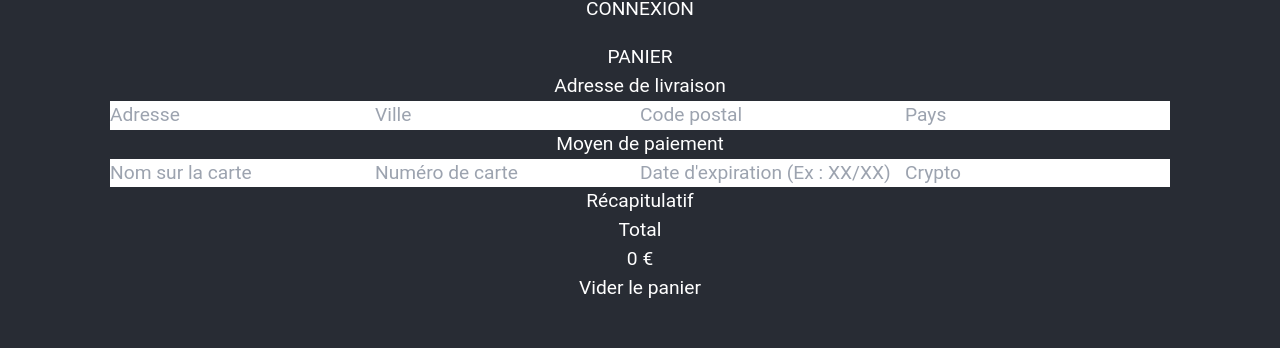
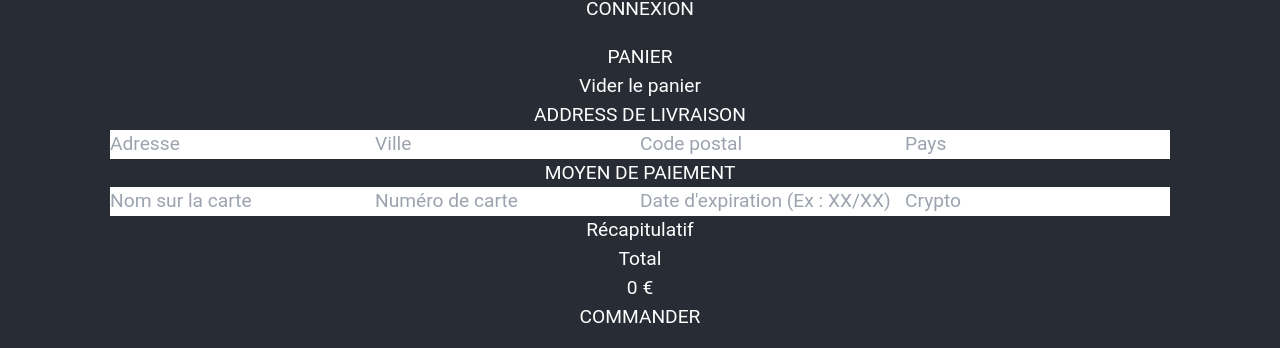
Before and after one commit to MussOo/E-commerce, a React (Vite) app in the folder front/: page /cart in a window 1280 px wide. Shown: the part 860-1208 px from the top of the page. Before the commit the page ends 1183 px from the top, so only its background shows below. Built offline with nearby package versions, Linux system fonts and the light colour scheme.

Commit message:
gestion stock product CART

```diff
--- a/front/src/api/product.js
+++ b/front/src/api/product.js
@@ -148,3 +148,18 @@ export async function search(name) {
         });
     });
 }
+
+
+export async function check_stock(id, stock){
+    return await axios
+    .post(`http://localhost:3000/product/stock/${id}`,
+        {
+            stock: stock,
+        },
+        {
+            headers: {
+                "Content-Type": "application/json",
+            },
+        }
+    );
+}
--- a/front/src/components/CardProducts.jsx
+++ b/front/src/components/CardProducts.jsx
@@ -157,6 +157,7 @@ export default function CardProducts({ product }) {
                 price: product.price,
                 image: product.images[0],
                 qty: 1,
+                realQty: product.qty
               });
             }
           } className="inline-flex items-center rounded-lg bg-primary-700 px-5 py-2.5 text-sm font-medium text-black hover:bg-primary-800 focus:outline-none focus:ring-4  focus:ring-primary-300 dark:bg-primary-600 dark:hover:bg-primary-700 dark:focus:ring-primary-800">
--- a/front/src/components/cart/Cart.jsx
+++ b/front/src/components/cart/Cart.jsx
@@ -1,35 +1,34 @@
-import { useContext, useEffect } from "react"
+import { useContext } from "react"
 import { CartContext } from "../../context/contextCart"
 import ItemCart from "./ItemCart";
 
 
 
 export default function Cart() {
-    const { cart, remove } = useContext(CartContext);
+    const { cart, context_removeAll } = useContext(CartContext);
 
 
-    useEffect(() => {
-        console.log('cart', cart);
-    }, [cart])
     return (
         <div className=" h-full flex flex-col items-center space-y-4 w-11/12">
             <h1 className="text-5xl font-bold">
                 PANIER</h1>
 
-            <div className="flex flex-row w-full space-x-4">
-                <div className="w-1/2 flex flex-col space-y-4 p-4">
+            <div className="flex flex-col md:flex-row w-full space-x-4">
+                <div className="md:w-1/2 flex flex-col space-y-4 p-4">
+                <button className="bg-black text-white p-4 rounded-lg w-full disabled:opacity-25" disabled={cart.length === 0} onClick={context_removeAll}>Vider le panier</button>
                 {
                     cart && cart.map((product, index) => (
                         <ItemCart key={index} product={product} />
                     ))
                 }
                 </div>
-                <div className="w-1/2">
+                <div className="md:w-1/2">
                     <div className="bg-white text-black p-4 flex flex-col space-y-4">
                         <div className="flex flex-col space-y-48">
                             <form action="" className="flex flex-col space-y-4 p-4 text-black">
-                                <h2 className="text-start text-2xl font-bold underline">
-                                    Adresse de livraison</h2>
+                                <h2 className="text-start text-xl font-bold ">
+                                    ADDRESS DE LIVRAISON
+                                    </h2>
                                 <div className="flex flex-col space-y-4">
                                     <input type="text" placeholder="Adresse" className="p-2 rounded-lg border-2 text-black" />
                                     <input type="text" placeholder="Ville" className="p-2 rounded-lg border-2" />
@@ -37,7 +36,9 @@ export default function Cart() {
                                     <input type="text" placeholder="Pays" className="p-2 rounded-lg border-2" />
                                 </div>
                                 <div className="flex flex-col space-y-4 mt-4">
-                                    <h2 className="text-start text-2xl font-bold underline">Moyen de paiement</h2>
+                                    <h2 className="text-start text-xl font-bold ">
+                                        MOYEN DE PAIEMENT
+                                        </h2>
                                     <div className="flex flex-col space-y-4">
                                         <input type="text" placeholder="Nom sur la carte" className="p-2 rounded-lg border-2" />
                                         <input type="text" placeholder="Numéro de carte" className="p-2 rounded-lg border-2" />
@@ -52,7 +53,9 @@ export default function Cart() {
                             <p className="text-lg">Total</p>
                             <p className="text-lg">{cart.reduce((acc, item) => acc + item.price * item.qty, 0)} €</p>
                         </div>
-                        <button className="bg-black text-white p-4 rounded-lg w-full" onClick={remove}>Vider le panier</button>
+                        <button className="bg-black text-white p-4 rounded-lg w-full disabled:opacity-25" disabled={cart.length === 0} onClick={context_removeAll}>
+                        COMMANDER
+                        </button>
                     </div>
                 </div>
             </div>
--- a/front/src/components/cart/ItemCart.jsx
+++ b/front/src/components/cart/ItemCart.jsx
@@ -1,31 +1,82 @@
-import { useContext } from "react";
+import { useContext, useEffect, useState } from "react";
 import { CartContext } from "../../context/contextCart";
+import { check_stock } from "../../api/product";
 
 
 
 export default function ItemCart({product}){
-
+    const [error_code, set_error_code] = useState("");
+    const [realQty, setRealQty] = useState(0);
     const {_id, name, price, qty, image } = product;
     const { context_addOne, context_removeOne, context_removeFromCart } = useContext(CartContext);
 
+
+    useEffect(() => {
+        check_stock(_id, qty)
+        .then((response) => {
+            setRealQty(response.data.real_qty);
+            set_error_code(response.data.error_code);
+        })
+        }, [product]);
+
+
     return (
-        <div key={_id} className="bg-white text-black flex justify-between items-center px-8 py-4 rounded-lg">
+        <div key={_id} className="bg-white text-black flex justify-between items-center flex-wrap px-8 py-4 rounded-lg">
             <img src={image} alt="" className="w-20 h-20" />
             <div className="flex flex-col">
-            <h2>{name}</h2>
+                <h2>{name}
+                </h2>
                 <p className=" text-start">
                     {price} €</p>
+                <p className=" text-start">
+
+                {
+                    error_code === 601 ? (
+                        <div className=" flex items-center text-start text-sm">
+                            <div className=" bottom-0 right-0 block w-8 h-8 bg-gray-400 border-2 border-white rounded-full text-black text-center font-bold">
+
                         </div>
-        <div className="flex flex-row items-center space-x-4">
-            <button className="border-2 px-4 border-black" onClick={() => {
+                        <span> PRODUIT NON TROUVE </span>
+
+                        </div>
+                    )
+                    : error_code === 602 ? (
+                        <div className=" flex items-center text-start text-sm">
+                            <div className=" bottom-0 right-0 block w-8 h-8 bg-red-400 border-2 border-white rounded-full text-black text-center font-bold">
+
+                        </div>
+                        <span> RUPTURE DE STOCK </span>
+
+                        </div>
+                    )
+                    : (
+                        <div className=" flex items-center text-start text-sm">
+                            <div className=" bottom-0 right-0 block w-8 h-8 bg-green-400 border-2 border-white rounded-full text-black text-center font-bold">
+
+                        </div>
+                        <span> EN STOCK : {realQty} </span>
+
+                        </div>
+                    )
+                    }
+                </p>
+            </div>
+            <div className="flex flex-row items-center space-x-4 ">
+                <button className="border-2 px-4 border-black bg-black text-white text-2xl disabled:opacity-50"
+                onClick={() => {
                     context_removeOne(product);
-            }} >
+                }}
+                disabled={qty === 1}
+                >
                     -
                 </button>
                 <span>{qty}</span>
-            <button className="border-2 px-4 border-black" onClick={() => {
+                <button className="border-2 px-4 bg-black text-white text-2xl disabled:opacity-50"
+                onClick={() => {
                     context_addOne(product);
-            }} >
+                }}
+                disabled={qty === realQty || error_code === 602}
+                >
                     +
                     </button>
             </div>
--- a/front/src/context/contextCart.jsx
+++ b/front/src/context/contextCart.jsx
@@ -33,6 +33,12 @@ const CartProvider = ({ children }) => {
 
     };
 
+
+    const context_removeAll = () => {
+        setCart([]);
+        localStorage.setItem('cart', JSON.stringify([]));
+    }
+
     // remove from cart
     const context_removeFromCart = (product) => {
         const newCart = cart.filter((item) => item.id !== product.id);
@@ -56,7 +62,7 @@ const CartProvider = ({ children }) => {
         localStorage.setItem('cart', JSON.stringify(newCart));
     }
   return (
-    <CartContext.Provider value={{ cart, context_addToCart, context_removeFromCart, context_addOne, context_removeOne }}>
+    <CartContext.Provider value={{ cart, context_addToCart, context_removeFromCart, context_addOne, context_removeOne, context_removeAll }}>
       {children}
     </CartContext.Provider>
   );
```
Lines whose indentation alone changed are shown as unchanged.
